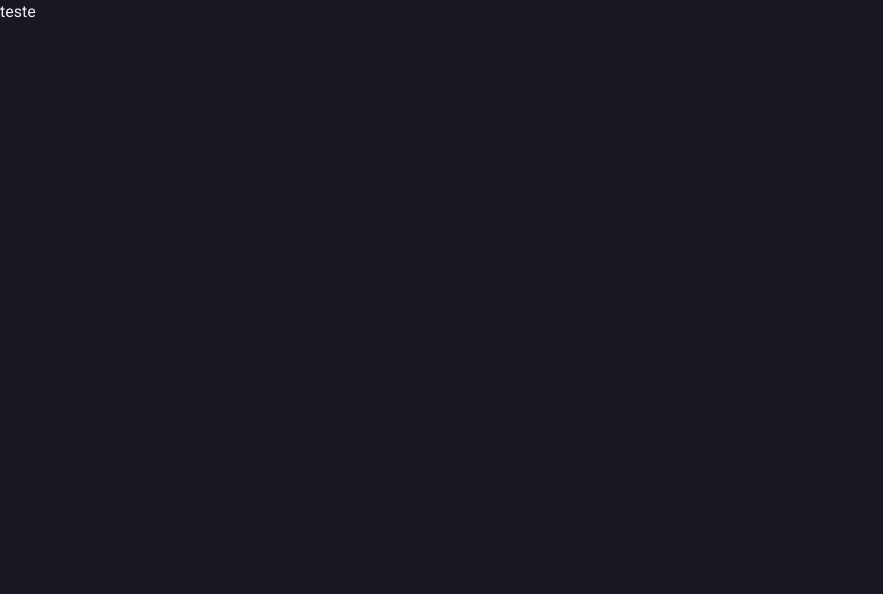
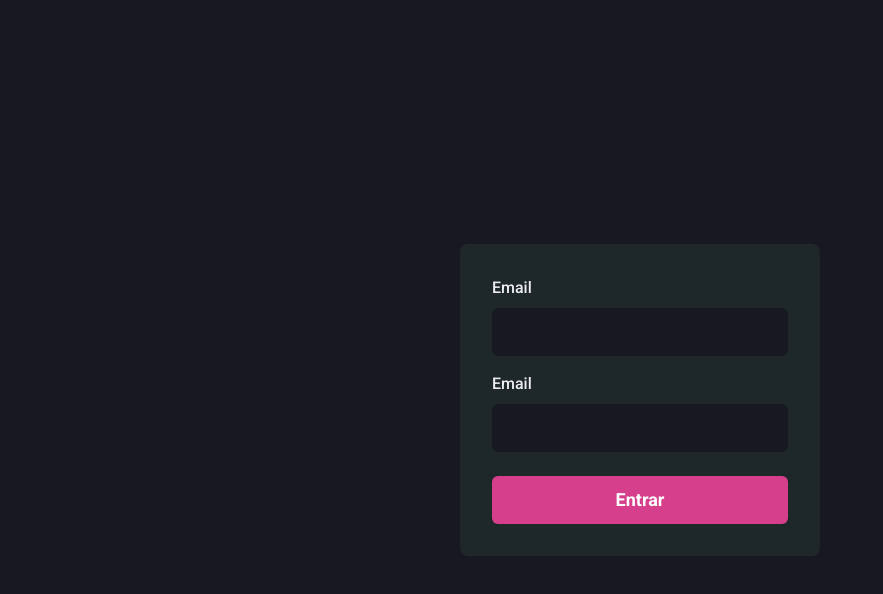
Before and after one commit to caiotheodoro/dashgo, a Next.js app: page / in a window 1280 px wide. Shown: the top 594 px of the page, without its empty margins (0-883 px from the left). Built offline with nearby package versions, Linux system fonts and the light colour scheme.

Commit message:
inout component

```diff
--- /dev/null
+++ b/src/components/Form/Input.tsx
@@ -0,0 +1,26 @@
+import { FormControl, FormLabel, Input as ChakraInput, InputProps as ChakraInputProps } from "@chakra-ui/react";
+
+interface InputProps extends ChakraInputProps{
+  label?: string;
+  name: string;
+}
+
+export function Input({name, label, ...rest} : InputProps) {
+    return (
+        <FormControl>
+
+       { !!label && <FormLabel htmlFor={name}>Email</FormLabel>}
+        <ChakraInput
+          name={name}
+          id={name}
+          focusBorderColor="pink.500"
+          bgColor="gray.900"
+          variant="filled"
+          _hover={{ bg: 'gray.900' }}
+          size="lg"
+          {...rest}
+        />
+
+      </FormControl>
+    )
+}
--- a/src/pages/index.tsx
+++ b/src/pages/index.tsx
@@ -1,7 +1,36 @@
+import { Flex, Button, Stack, FormLabel, FormControl } from '@chakra-ui/react'
+import { Input } from '../components/Form/Input'
+export default function SignIn() {
+  return (
+    <Flex
+      w="100vw"
+      h="100vh"
+      align="center"
+      justify="center"
+    >
+      <Flex
+        as="form"
+        w="100%"
+        maxW={360}
+        bg="gray.800"
+        p="8"
+        borderRadius={8}
+        flexDir="column"
+      >
+        <Stack spacing="4">
+          <Input name="email" label="email" type="email" />
+          <Input name="password" label="password" type="password"/>
+        </Stack>
+        <Button
+          type="submit"
+          mt="6"
+          colorScheme="pink"
+          size="lg"
+        >
 
-
-export default function Home() {
-  return (
-    <h1>teste</h1>
+          Entrar
+        </Button>
+      </Flex>
+    </Flex>
   )
 }
```
